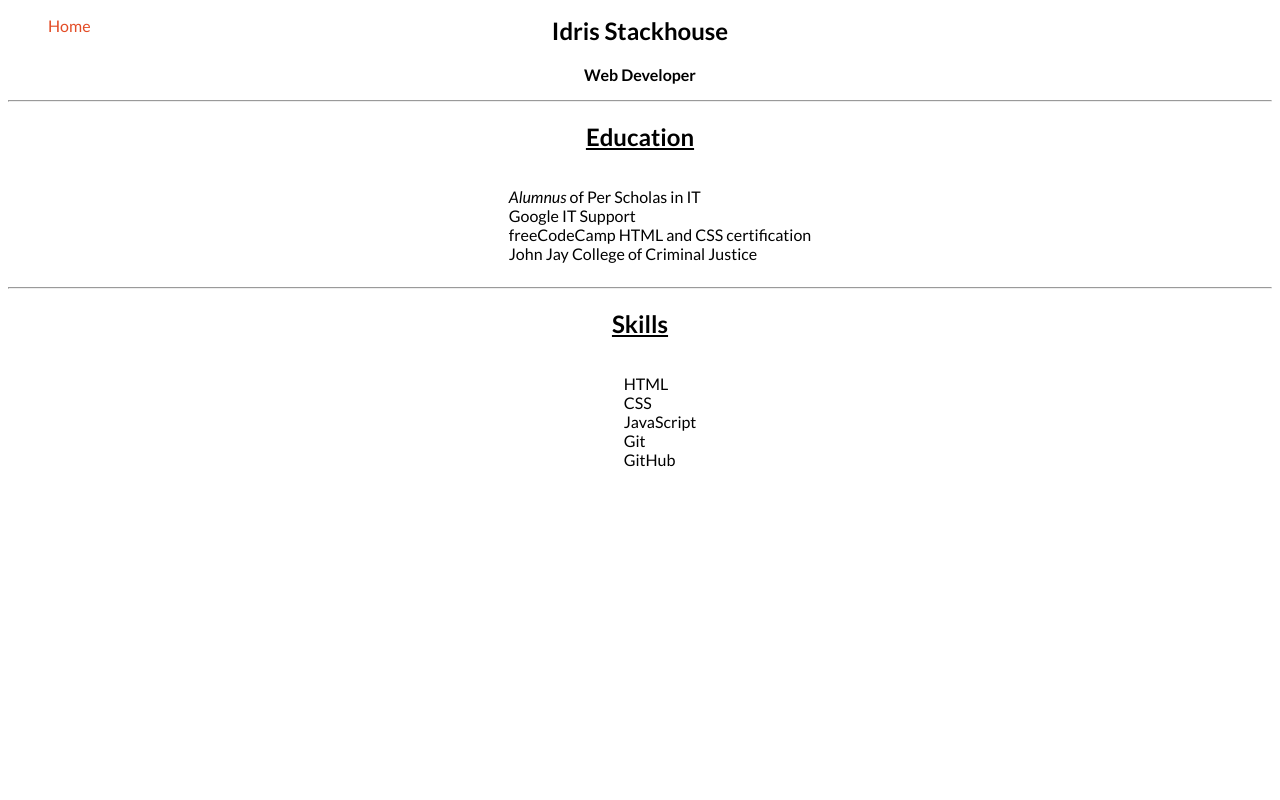
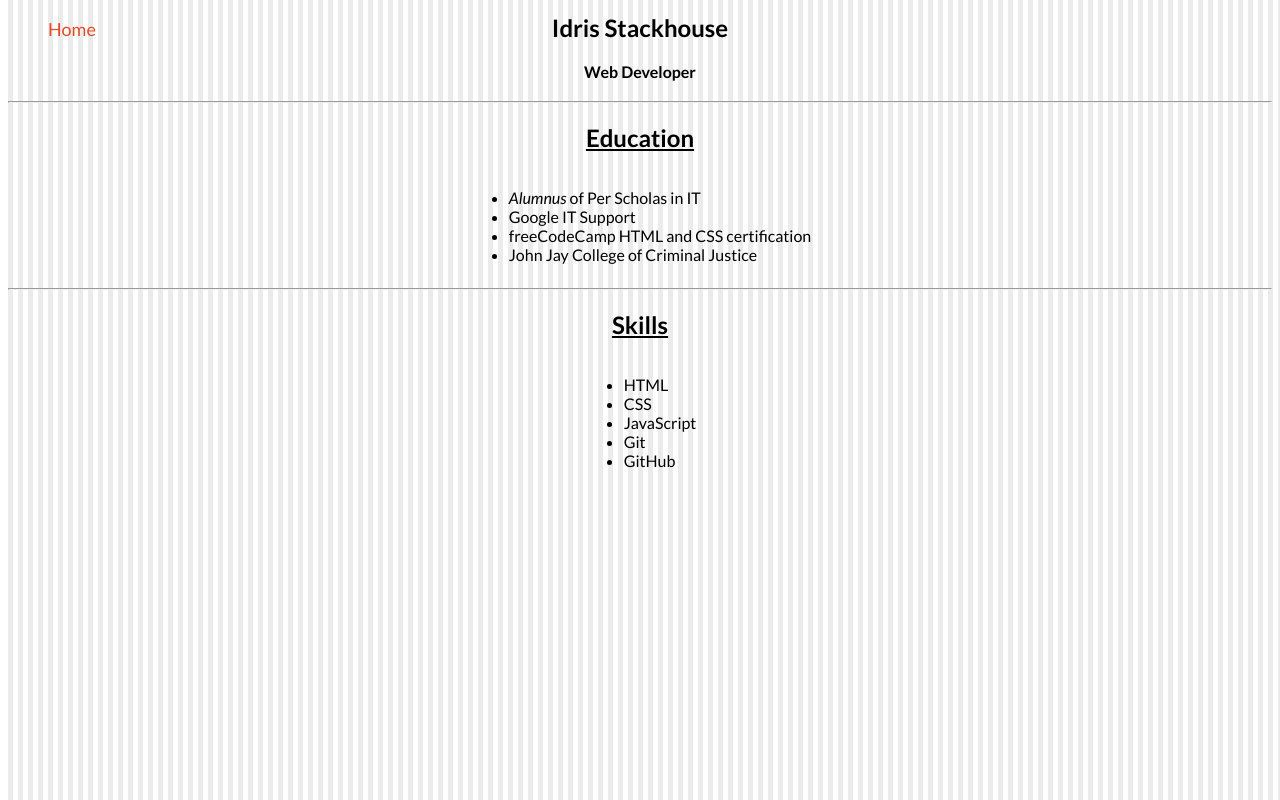
Before and after one commit to sirstackhouse/MyFirstHTML, a plain HTML site: page Pages/aboutme.html in a window 1280 px wide. Drawn offline with Linux system fonts and the light colour scheme.

Commit message:
Refactored CSS code

```diff
--- a/Pages/aboutme.html
+++ b/Pages/aboutme.html
@@ -13,16 +13,18 @@
     />
   </head>
   <body>
-
     <nav>
-      <ul>
+      <ul class="navigation">
         <li><a href="index.html">Home</a></li>
       </ul>
     </nav>
 
     <section>
+      <div id="stripes"></div>
+      <div class="Idris">
       <h1>Idris Stackhouse</h1>
       <p><strong>Web Developer</strong></p>
+    </div>
       <hr />
       <u><h2>Education</h2></u>
       <ul class="center">
--- a/Styles/styles.css
+++ b/Styles/styles.css
@@ -10,17 +10,22 @@ nav {
   text-align: left;
 }
 
-ul {
+.navigation{
   list-style: none;
+  font-size: 18px;
 }
 
 h1 {
-  margin-top: -35px;
+  margin-top: -45px;
 }
 
 a {
   text-decoration: none;
   color: #e34c26;
+}
+
+.Idris {
+  margin-bottom: 20px;
 }
 
 #stripes {
@@ -36,7 +41,7 @@ a {
     transparent 75%,
     #fff
   );
-  background-size: 70px;
+  background-size: 20px;
   z-index: -1;
   position: absolute;
   top: 0;
```
Also changed, not shown: Pages/index.html (+5 -4 lines).
